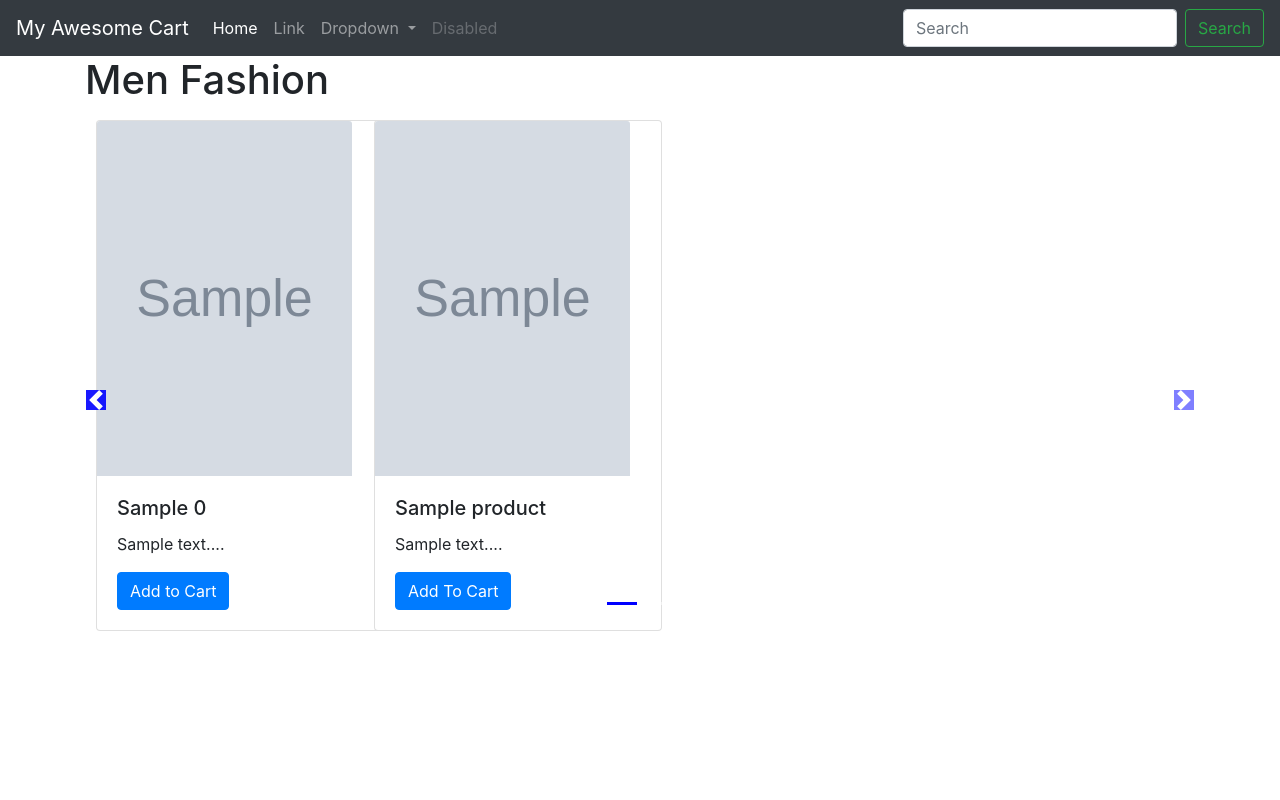
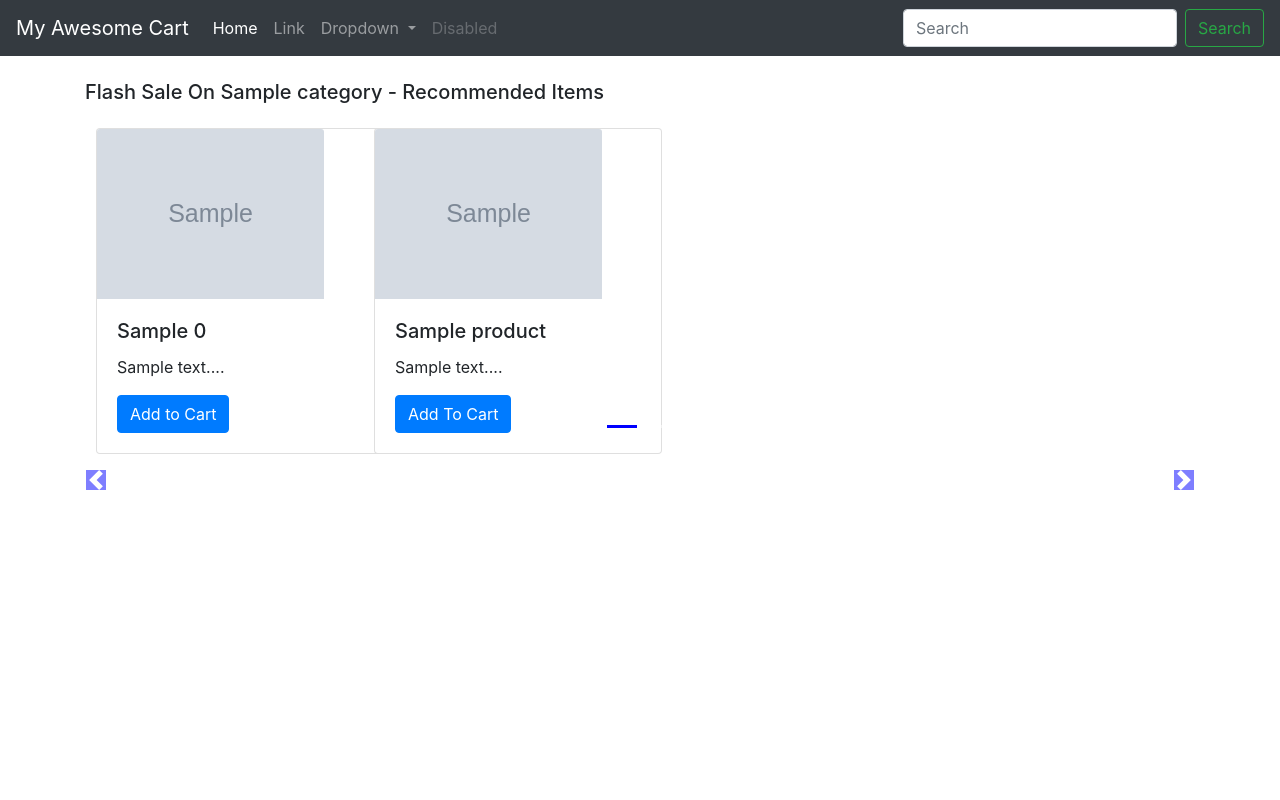
Before and after one commit to yogendra-khapangi/nepalbazeer, a Django app: template core/templates/core/index.html in a window 1280 px wide. Run offline with Django 5.2, Linux system fonts and the light colour scheme; the template is opened without the code that fills it: most values are stand-ins (such as "Sample title", 1, 10 or a date in 2020); grey boxes marked "Sample" are stand-in pictures; some libraries are stand-ins or nearby versions.

Commit message:
showing  products with categories wise (16)

```diff
--- a/core/templates/core/index.html
+++ b/core/templates/core/index.html
@@ -1,35 +1,43 @@
 {% extends 'core/basic.html' %}
+{% block title %}Home{% endblock title %}
 {% block css %}
+
 <style>
-          .col-md-3
-          {
+  .col-md-3 {
     display: inline-block;
-          margin-left:-4px;
+    margin-left: -4px;
   }
 
   .carousel-indicators .active {
     background-color: blue;
   }
 
-          .col-md-3 img{
+  .col-md-3 img {
 
-          width: 255px;
-          height: 355px;
+    width: 227px;
+    max-height: 242px;
   }
 
-          body .carousel-indicator li{
+  body .carousel-indicator li {
     background-color: blue;
   }
 
-          body .carousel-indicators{
+  body .carousel-indicators {
     bottom: 0;
   }
 
   body .carousel-control-prev-icon,
-          body .carousel-control-next-icon{
+  body .carousel-control-next-icon {
     background-color: blue;
   }
-           body .no-padding{
+
+  .carousel-control-prev,
+  .carousel-control-next {
+    top: auto;
+    bottom: auto;
+  }
+
+  body .no-padding {
     padding-left: 0;
     padding-right: 0;
   }
@@ -39,13 +47,15 @@
 {% block body %}
 {% load static %}
 <div class="container">
-    <h1>Men Fashion</h1>
-<div id="demo" class="carousel slide my-3" data-ride="carousel">
+
+  {% for  product, range, nSlide in allProds %}
+  <h5 class="my-4">Flash Sale On {{product.0.category}} - Recommended Items</h5>
+  <div id="demo{{forloop.counter}}" class="carousel slide my-3" data-ride="carousel">
     <ul class="carousel-indicators">
-      <li data-target="#demo" data-slide-to="0" class="active"></li>
+      <li data-target="#demo{{forloop.counter}}" data-slide-to="0" class="active"></li>
 
       {% for i in range %}
-      <li data-target="#demo" data-slide-to="{{i}}" ></li>
+      <li data-target="#demo{{forloop.parentloop.counter}}" data-slide-to="{{i}}"></li>
       {% endfor %}
     </ul>
 
@@ -71,29 +81,29 @@
             <img src='/media/{{i.image}}' class="card-img-top" alt="...">
             <div class="card-body">
               <h5 class="card-title">{{i.product_name}}</h5>
-              <p class="card-text" >{{i.desc|slice:"0:53"}}...</p>
+              <p class="card-text">{{i.desc|slice:"0:53"}}...</p>
               <a href="#" class="btn btn-primary">Add To Cart</a>
             </div>
           </div>
         </div>
         {% if forloop.counter|divisibleby:3 and forloop.counter > 0 and not forloop.last %}
-      </div><div class="carousel-item">
+      </div>
+      <div class="carousel-item">
         {% endif %}
 
         {% endfor %}
       </div>
-
-
-
     </div>
   </div>
   <!-- left and right controls for the slide -->
-    <a class="carousel-control-prev" href="#demo" data-slide="prev">
+  <a class="carousel-control-prev" href="#demo{{forloop.counter}}" data-slide="prev">
     <span class="carousel-control-prev-icon"></span>
   </a>
-    <a class="carousel-control-next" href="#demo" data-slide="next">
+  <a class="carousel-control-next" href="#demo{{forloop.counter}}" data-slide="next">
     <span class="carousel-control-next-icon"></span>
   </a>
 
+  {% endfor %}
+</div>
 
 {% endblock %}
```
Also changed, not shown: core/views.py (+13 -4 lines). Lines whose indentation alone changed are shown as unchanged.
